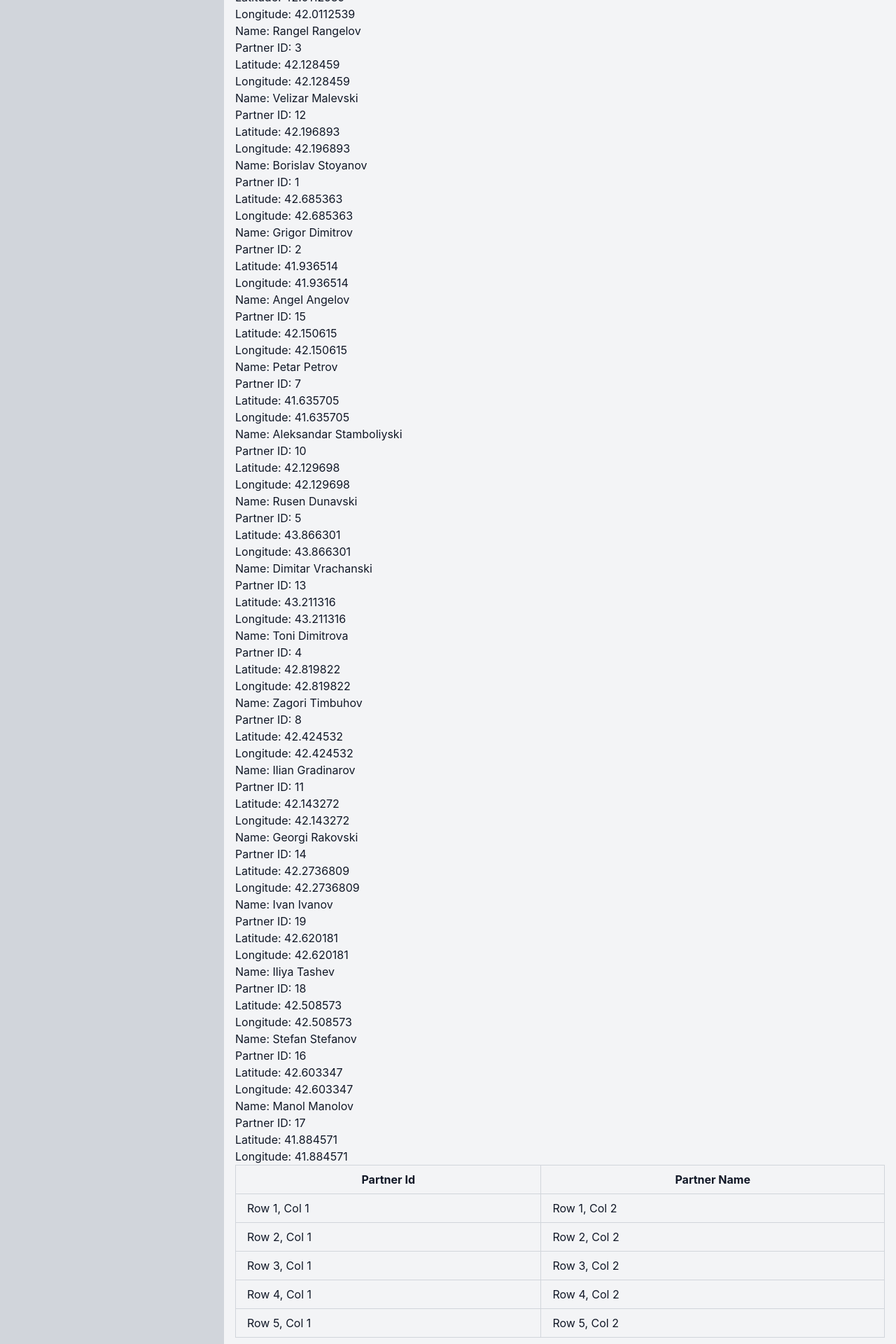
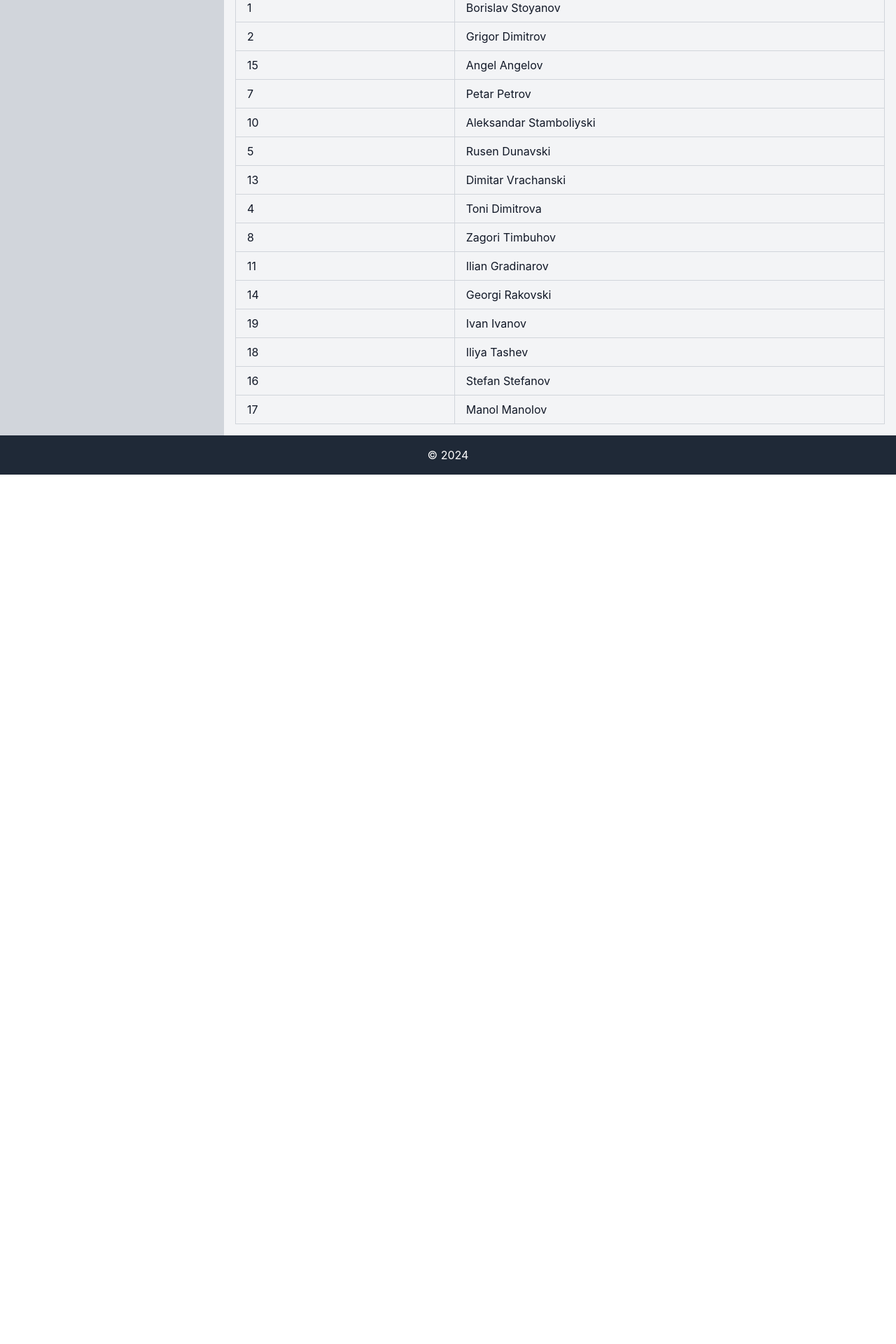
Before and after one commit to developerontheblock/radius-event-planner, a React (Create React App) app: page / in a window 1280 px wide. Shown: the part 380-2300 px from the top of the page at 70% size. After the commit the page ends 1058 px from the top, so only its background shows below. Built offline with nearby package versions, Linux system fonts and the light colour scheme.

Commit message:
Apply all data from file to table

```diff
--- a/src/App.tsx
+++ b/src/App.tsx
@@ -17,32 +17,8 @@ export const App = () => {
         <main className="w-full sm:w-3/4 p-4">
           <div>
             <h1 className="text-xl font-semibold mb-4">Main Content</h1>
-            <PartnersData />
             <div className="overflow-x-auto">
-              <table className="w-full">
-                <thead>
-                  <tr>
-                    <th className="border border-gray-300 px-4 py-2">
-                      Partner Id
-                    </th>
-                    <th className="border border-gray-300 px-4 py-2">
-                      Partner Name
-                    </th>
-                  </tr>
-                </thead>
-                <tbody>
-                  {[...Array(5)].map((_, index) => (
-                    <tr key={index}>
-                      <td className="border border-gray-300 px-4 py-2">
-                        Row {index + 1}, Col 1
-                      </td>
-                      <td className="border border-gray-300 px-4 py-2">
-                        Row {index + 1}, Col 2
-                      </td>
-                    </tr>
-                  ))}
-                </tbody>
-              </table>
+              <PartnersData />
             </div>
           </div>
         </main>
--- a/src/components/PartnersData.tsx
+++ b/src/components/PartnersData.tsx
@@ -4,16 +4,30 @@ const PartnersData = () => {
   const partnersData = usePartnersData();
 
   return (
-    <div>
-      {partnersData.map((partner, index) => (
-        <div key={index}>
-          <p>Name: {partner.name}</p>
-          <p>Partner ID: {partner.id}</p>
-          <p>Latitude: {partner.coordinates.latitude}</p>
-          <p>Longitude: {partner.coordinates.latitude}</p>
-        </div>
-      ))}
-    </div>
+    <>
+      <div id="partners-table">
+        <table className="w-full">
+          <thead>
+            <tr>
+              <th className="border border-gray-300 px-4 py-2">Partner ID</th>
+              <th className="border border-gray-300 px-4 py-2">Partner Name</th>
+            </tr>
+          </thead>
+          <tbody>
+            {partnersData.map((partner) => (
+              <tr key={partner.id}>
+                <td className="border border-gray-300 px-4 py-2">
+                  {partner.id}
+                </td>
+                <td className="border border-gray-300 px-4 py-2">
+                  {partner.name}
+                </td>
+              </tr>
+            ))}
+          </tbody>
+        </table>
+      </div>
+    </>
   );
 };
 
```
